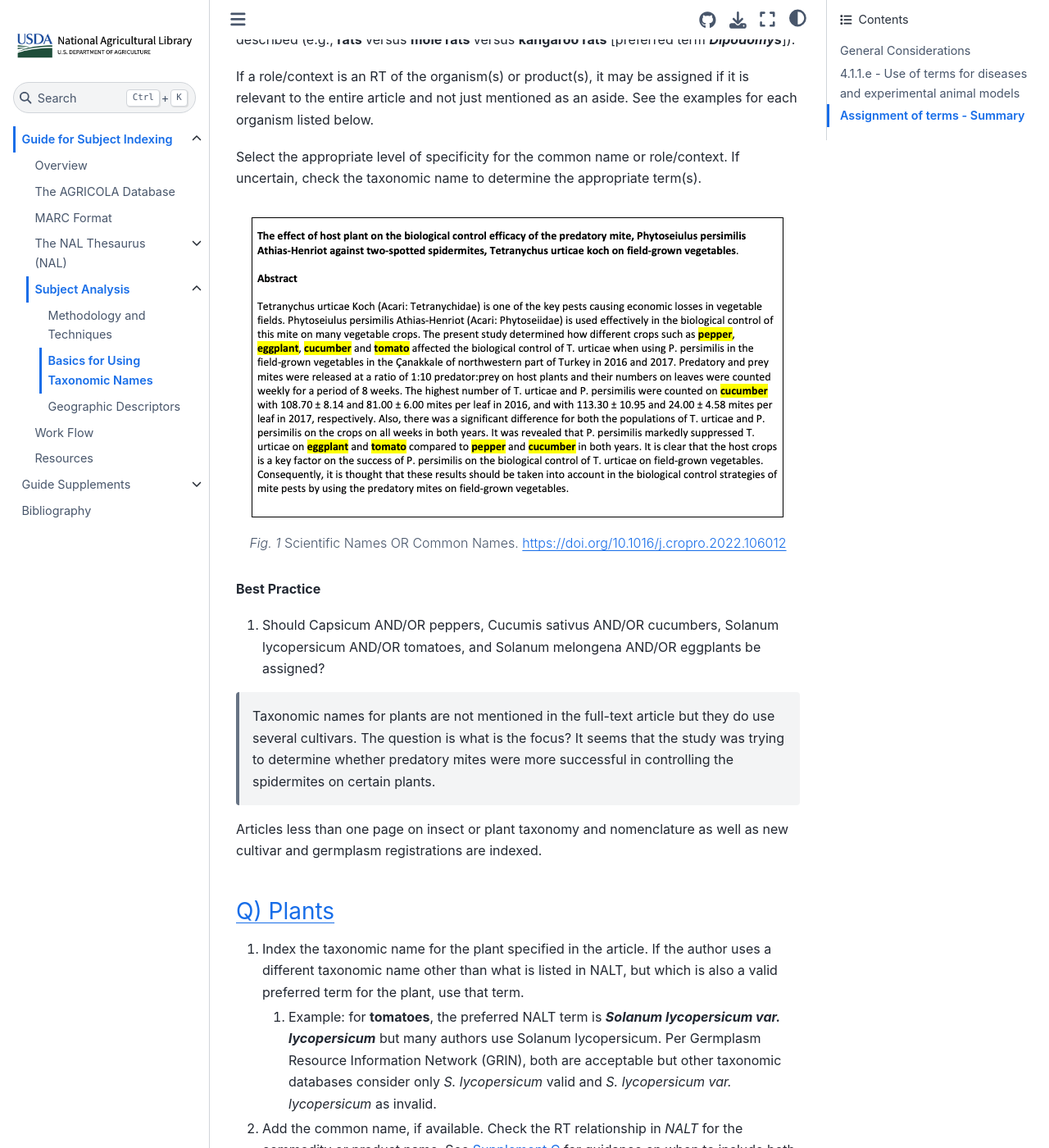
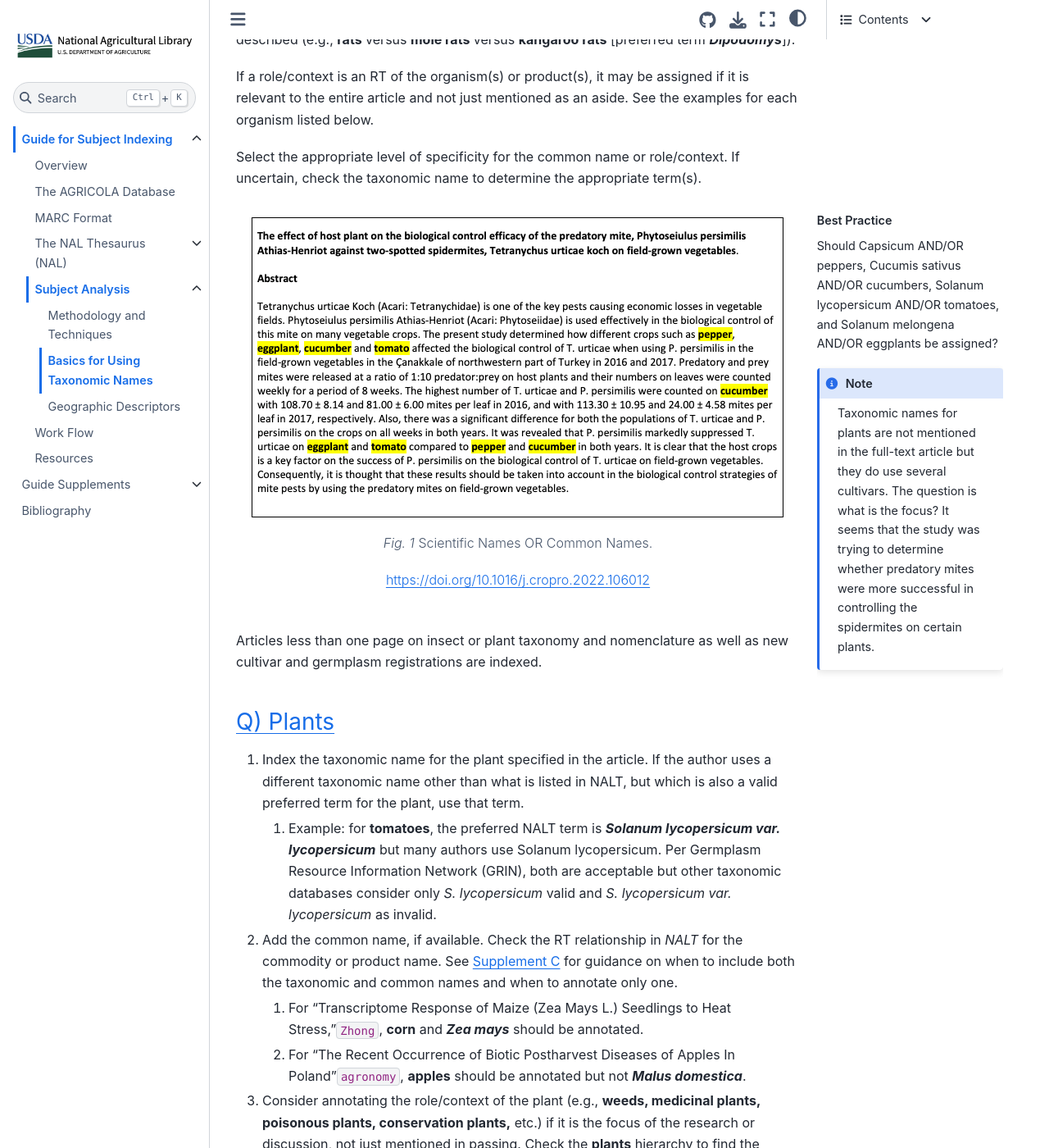
Before and after one commit to dorisavedikian/NALGuideToSubjectIndexing, a Jupyter Book: the page built from book/TOC/SubjectAnalysis/Basics_Taxonomic.md, in a window 1280 px wide and 1400 px high, scrolled down 2568 px. Shown: the whole window at 82% size. Built offline with Jupyter Book 1.0.4 settings and Sphinx 7.4.7 and the Sphinx Book theme 1.1.4, drawn with Linux system fonts in a browser that asks for light colours; cross-references to code outside the pages are shown as plain code.

`````diff
--- a/book/TOC/SubjectAnalysis/Basics_Taxonomic.md
+++ b/book/TOC/SubjectAnalysis/Basics_Taxonomic.md
@@ -39,19 +39,21 @@
 
 Select the appropriate level of specificity for the common name or role/context. If uncertain, check the taxonomic name to determine the appropriate term(s).
 
+````{margin} Best Practice
+Should Capsicum AND/OR peppers, Cucumis sativus AND/OR cucumbers, Solanum lycopersicum AND/OR tomatoes, and Solanum melongena AND/OR eggplants be assigned?
+```{note}
+Taxonomic names for plants are not mentioned in the full-text article but they do use several cultivars. The question is what is the focus? It seems that the study was trying to determine whether predatory mites were more successful in controlling the spidermites on certain plants.
+```
+````
 ```{figure} /figures/taxonomy.png
 ---
 name: taxonomy
 alt: scientific name vs. common name
 ---
-Scientific Names OR Common Names. [https://doi.org/10.1016/j.cropro.2022.106012](https://doi.org/10.1016/j.cropro.2022.106012)
+Scientific Names OR Common Names.
+
+[https://doi.org/10.1016/j.cropro.2022.106012](https://doi.org/10.1016/j.cropro.2022.106012)
 ```
-
-__Best Practice__
-1.	Should Capsicum AND/OR peppers, Cucumis sativus AND/OR cucumbers, Solanum lycopersicum AND/OR tomatoes, and Solanum melongena AND/OR eggplants be assigned?
-
-> Taxonomic names for plants are not mentioned in the full-text article but they do use several cultivars. The question is what is the focus? It seems that the study was trying to determine whether predatory mites were more successful in controlling the spidermites on certain plants.
-
 Articles less than one page on insect or plant taxonomy and nomenclature as well as new cultivar and germplasm registrations are indexed.
 
 ### Q)	Plants
`````
